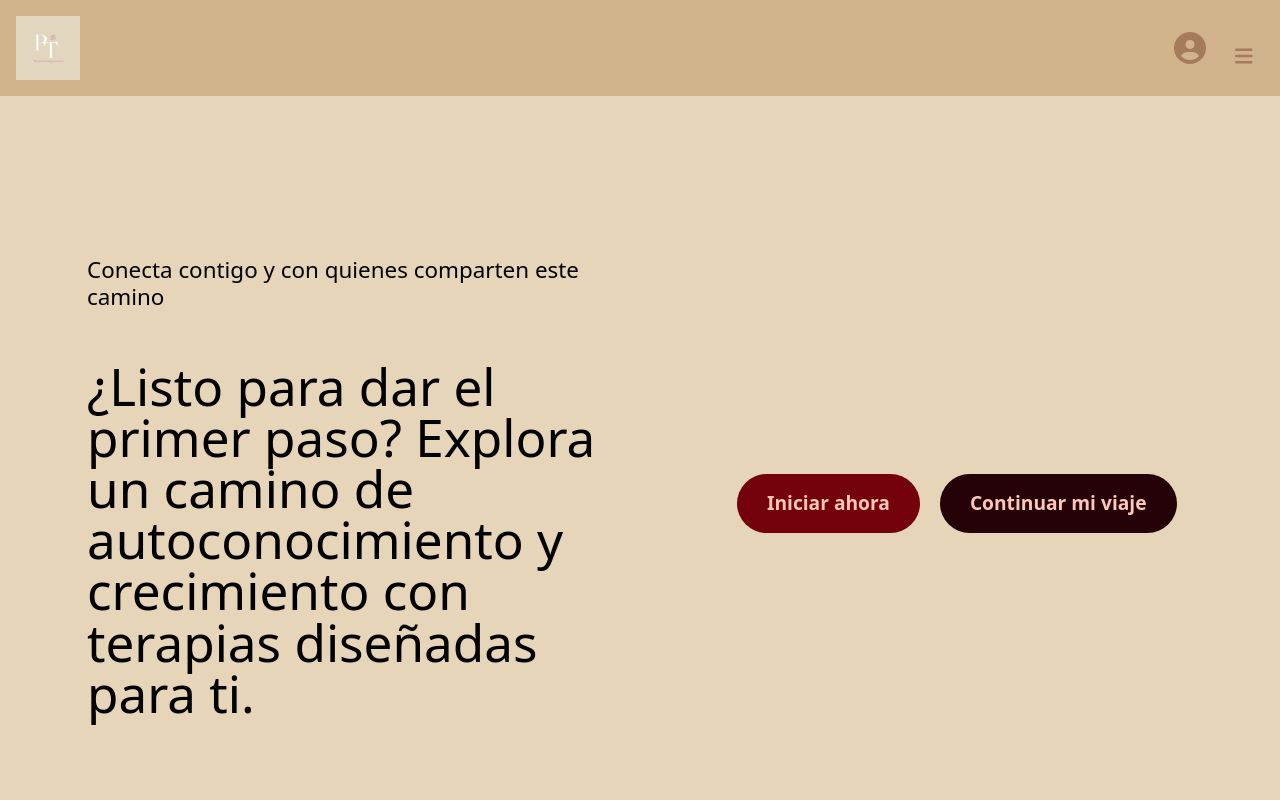
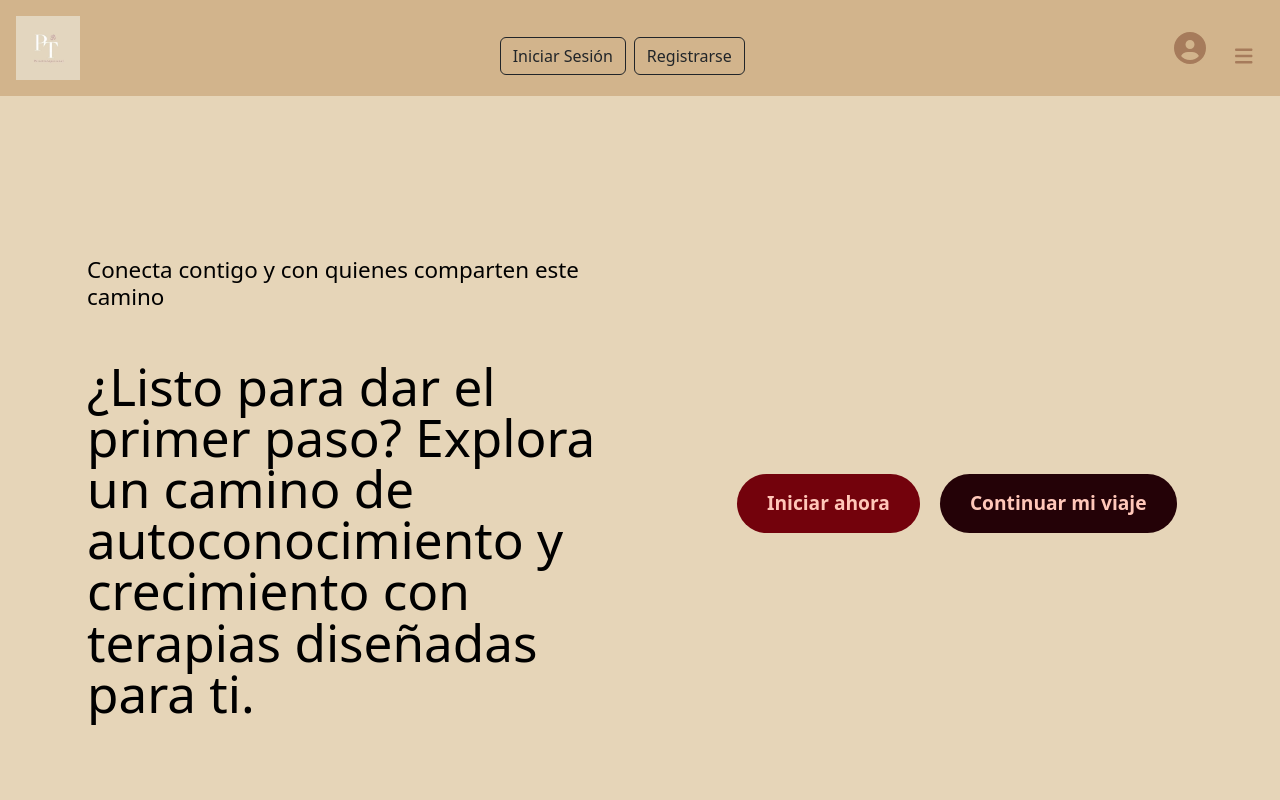
Before and after one commit to EsneiderCdD/4Geeks, a React (Vite) app: page / in a window 1280 px wide. Shown: the top 800 px of the page. Built offline with nearby package versions, Linux system fonts and the light colour scheme; no server answers.

Commit message:
Modal y boostrap

```diff
--- a/src/components/NavbarApp.jsx
+++ b/src/components/NavbarApp.jsx
@@ -3,12 +3,20 @@ import "bootstrap/dist/css/bootstrap.min.css";
 import Avatar from "./Avatar.jsx";
 import { FontAwesomeIcon } from "@fortawesome/react-fontawesome";
 import { faBars } from "@fortawesome/free-solid-svg-icons";
+import Login from "../components/Login.jsx";
+import Register from "../components/Register.jsx"
+
+import { Modal } from "react-bootstrap"; // 🔹 AGREGADO POR NEIDER
 
 const NavbarApp = () => {
   const [isOpen, setIsOpen] = useState(false);
   const [isLoggedIn, setIsLoggedIn] = useState(!!sessionStorage.getItem('access_token'));
   const [avatar, setAvatar] = useState(sessionStorage.getItem('user_avatar') || '');
   const dropdownRef = useRef(null);
+
+
+  const [showLogin, setShowLogin] = useState(false); // 🔹 AGREGADO POR NEIDER
+  const [showRegister, setShowRegister] = useState(false); // 🔹 AGREGADO POR NEIDER
 
   useEffect(() => {
        // Cerrar el dropdown al salir de la zona
@@ -96,6 +104,15 @@ const NavbarApp = () => {
         <img src="/imagenes/PT.webp" alt="Logo" style={{ height: '64px' }} />
       </div>
 
+      {/* Botones de Iniciar Sesión y Registrarse */} {/* 🔹 AGREGADO POR NEIDER */}
+      {!isLoggedIn && (
+        <div className="d-flex gap-2">
+          <button className="btn btn-outline-dark" onClick={() => setShowLogin(true)}>Iniciar Sesión</button>
+          <button className="btn btn-outline-dark" onClick={() => setShowRegister(true)}>Registrarse</button>
+        </div>
+      )}
+
+
       {/* Dropdown en el lado derecho */}
       <div ref={dropdownRef} className="dropdown d-flex align-items-center gap-2 position-relative">
         <Avatar key={avatar} />
@@ -128,7 +145,35 @@ const NavbarApp = () => {
             </>
           )}
         </ul>
+
+
+          {/* Modal de Iniciar Sesión */} {/* 🔹 AGREGADO POR NEIDER */}
+        <Modal show={showLogin} onHide={() => setShowLogin(false)} centered>
+          <Modal.Header closeButton>
+            <Modal.Title>Iniciar Sesión</Modal.Title>
+          </Modal.Header>
+          <Modal.Body>
+            <Login />
+          </Modal.Body>
+        </Modal>
+
+        {/* Modal de Registrarse */}
+        <Modal show={showRegister} onHide={() => setShowRegister(false)} centered>
+          <Modal.Header closeButton>
+            <Modal.Title>Registrarse</Modal.Title>
+          </Modal.Header>
+          <Modal.Body>
+            <Register />
+          </Modal.Body>
+        </Modal>
+
+
+
+
+
       </div>
+
+
     </nav>
   );
 };
--- a/src/components/Register.jsx
+++ b/src/components/Register.jsx
@@ -16,7 +16,7 @@ const Register = () => {
     user_phone: '',
     user_country: '',
   });
-  //Estado iniciar sesion
+  //Estado
   const [showLogin, setShowLogin] = useState(false);
 
   const [errors, setErrors] = useState({});
```
Also changed, not shown: 1 other file (tests, documents, lock files or other folders).
